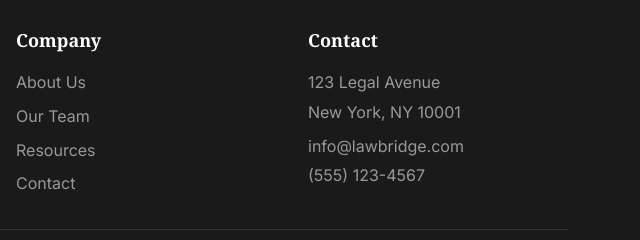
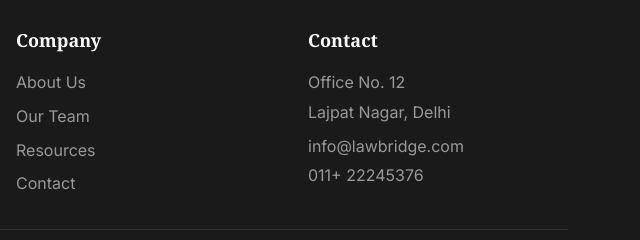
Before and after one commit to Archit26122005/Lawbridge, a plain HTML site: page services.html in a window 1280 px wide. Shown: the part 3051-3291 px from the top of the page, 640-1280 px from the left. Drawn offline with Linux system fonts and the light colour scheme; a web font is replaced by a local one.

Commit message:
Update services.html

```diff
--- a/services.html
+++ b/services.html
@@ -223,10 +223,10 @@
                     <div class="footer-column">
                         <h3>Contact</h3>
                         <address class="footer-address">
-                            <p>123 Legal Avenue</p>
-                            <p>New York, NY 10001</p>
+                            <p>Office No. 12</p>
+                            <p>Lajpat Nagar, Delhi</p>
                             <p class="mt-2">info@lawbridge.com</p>
-                            <p>(555) 123-4567</p>
+                            <p>011+ 22245376</p>
                         </address>
                     </div>
                 </div>
```
